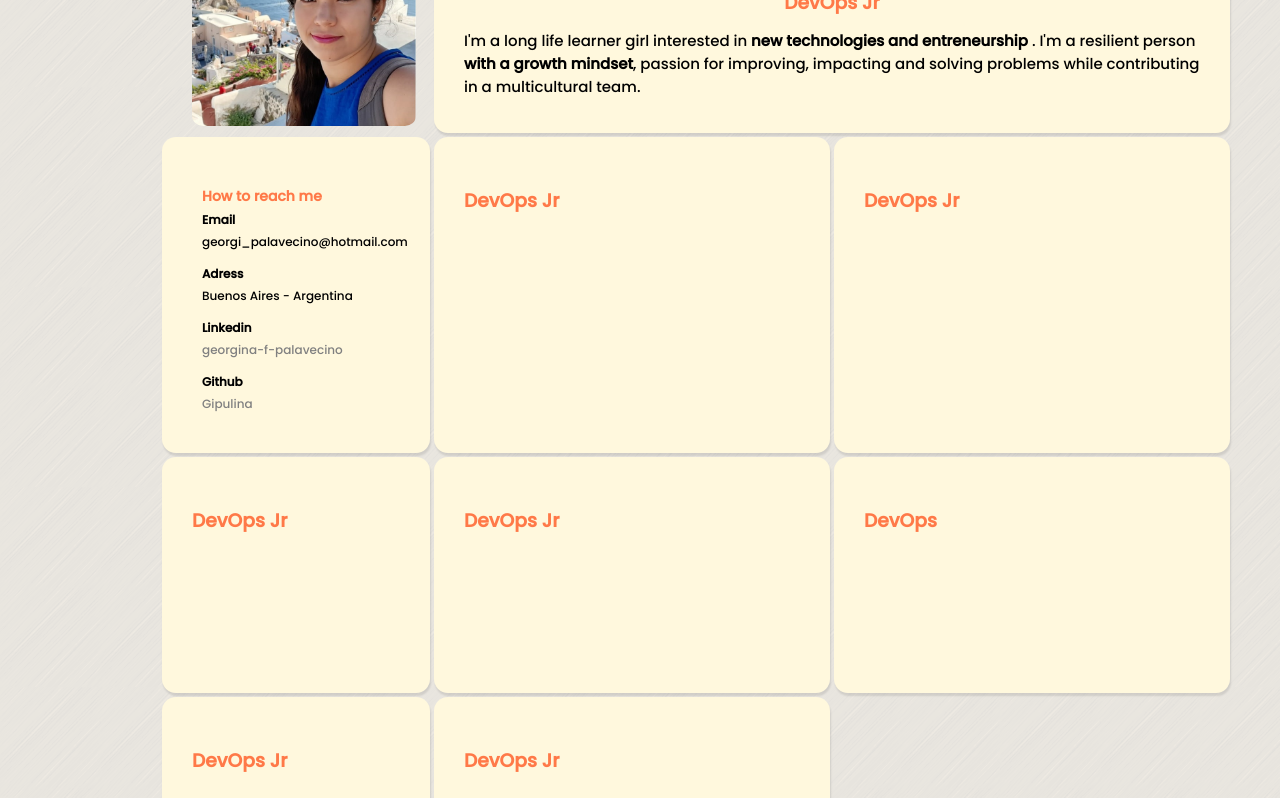
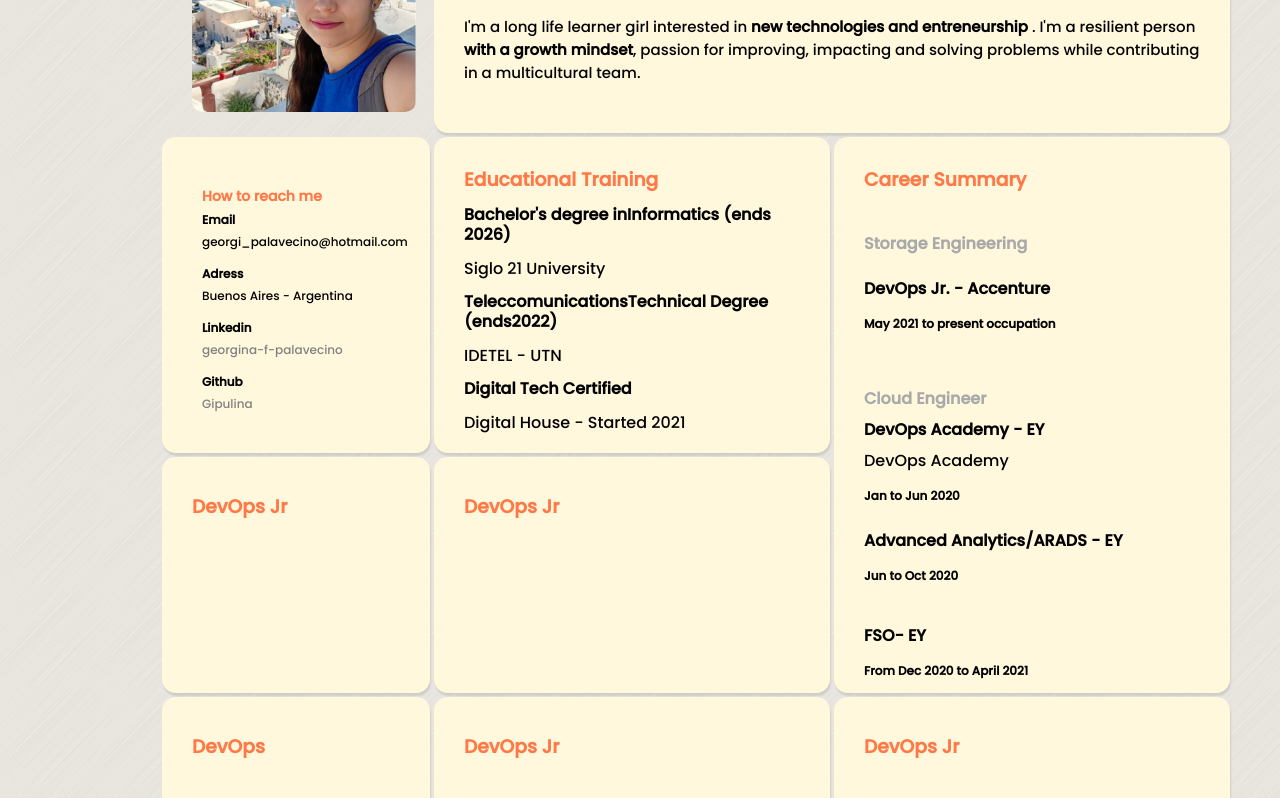
Before and after one commit to Gipulina/Resume_GeorgiPalavecino, a plain HTML site: page index.html in a window 1280 px wide. Shown: the part 113-911 px from the top of the page. Drawn offline with Linux system fonts and the light colour scheme.

Commit message:
mas cambios

```diff
--- a/index.html
+++ b/index.html
@@ -45,11 +45,39 @@
                 <a href="https://github.com/Gipulina" target="_blank"><p>Gipulina</p></a>
 
         </div>
-        <div class="columna">
-                <h3>DevOps Jr</h3>
+        <div class="columna edu-training">
+                <h3>Educational Training</h3>
+                <p><strong> Bachelor's degree inInformatics (ends 2026)</strong></p>
+                <p>Siglo 21 University</p>
+                <strong> TeleccomunicationsTechnical Degree (ends2022)</strong>
+                <p>IDETEL - UTN</p>
+                <strong>Digital Tech Certified</strong>
+                <p>Digital House - Started 2021</p>
         </div>
-        <div class="columna">
-                <h3>DevOps Jr</h3>
+        <div class="columna career">
+                <h3>Career Summary</h3>
+                <br>
+                <h4>Storage Engineering</h4>
+                <br>
+                <strong>DevOps Jr. - Accenture</strong>
+                <h5>May 2021 to present occupation</h5>
+                <br>
+                <h4>Cloud Engineer</h4>
+                <strong>DevOps Academy - EY  </strong>
+                <p>DevOps Academy</p>
+                <h5>Jan to Jun 2020</h5>
+                <strong>Advanced Analytics/ARADS - EY  </strong>
+                <h5>Jun to Oct 2020</h5>
+                <br>
+                <strong>FSO- EY</strong>
+                <h5>From Dec 2020 to April 2021</h5>
+                <br>
+
+
+
+
+
+
         </div>
         <div class="columna">
                 <h3>DevOps Jr</h3>
--- a/style.css
+++ b/style.css
@@ -23,7 +23,7 @@ h1{
 }
 #columnas .columna{
     background-color: #FFF8DD;
-    padding:30px;
+    padding: 16px 30px 30px 30px;
     margin:2px;
     border-radius: 14px;
     box-shadow: 1px 3px 2px 0 rgba(0,0,0,0.1);
@@ -74,3 +74,23 @@ strong{
 #columnas .reach-me a:hover{
     color:#FF7948;
 }
+.edu-training{
+    line-height: 15px;
+}
+.edu-training strong{
+    line-height: 20px;
+}
+/* Career */
+#columnas .career{
+    grid-row: 2 / 4;
+    grid-column: 3 / 3;
+    line-height: 15px;
+}
+h4{
+    color: darkgray;
+    line-height:3px;
+}
+h5{
+    font-size: 12px;
+    padding-bottom: 10px;
+}
```
